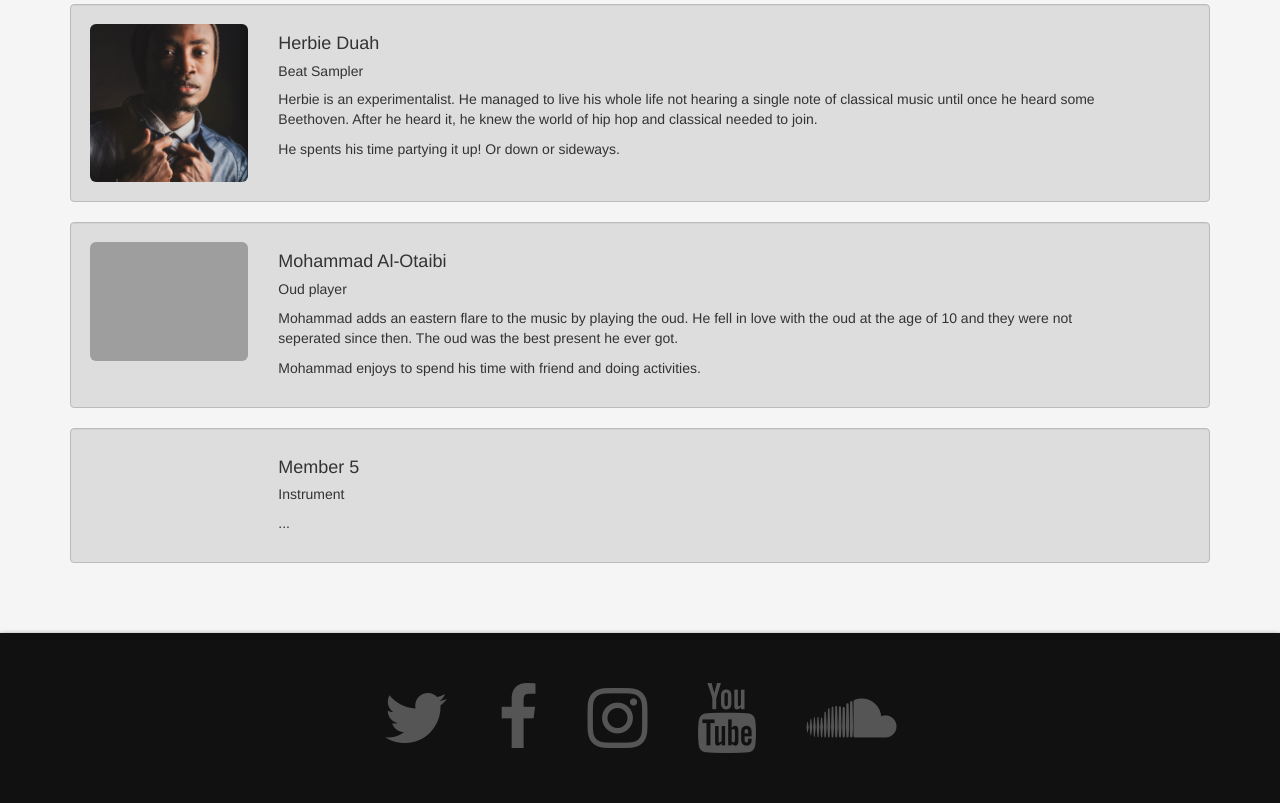
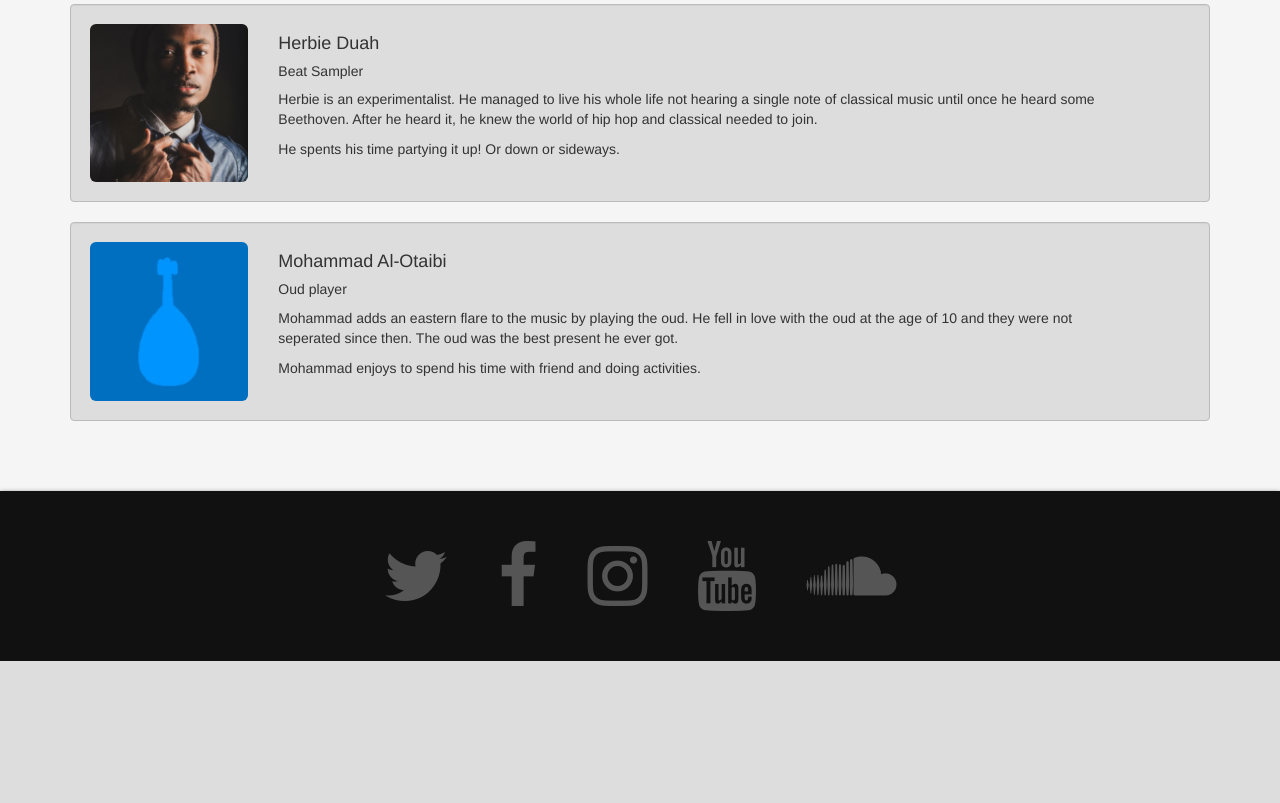
Before and after one commit to jpoehnelt/cs399-band, a Django app: page /members in a window 1280 px wide. Shown: the part 764-1567 px from the top of the page. After the commit the page ends 1425 px from the top, so only its background shows below. Run offline with Django 3.2, Linux system fonts and the light colour scheme; parts of the project's set-up code (start-up, migrations or seed data) failed here and were passed over; some libraries are stand-ins or nearby versions; grey boxes are pictures that could not be loaded.

Commit message:
mohammad placeholder image, removed extra well & unused images

```diff
--- a/app/templates/members.html
+++ b/app/templates/members.html
@@ -116,21 +116,7 @@
                         He fell in love with the oud at the age
                         of 10 and they were not seperated since then. The oud was the best present he ever got.
                     </p>
-
                     <p>Mohammad enjoys to spend his time with friend and doing activities.</p>
-                </div>
-            </div>
-        </div>
-
-        <div class="well">
-            <div class="row">
-                <div class="col-sm-2">
-                </div>
-                <div class="col-sm-9">
-                    <h4>Member 5</h4>
-                    <h5>Instrument</h5>
-
-                    <p>...</p>
                 </div>
             </div>
         </div>
```
Also changed, not shown: app/static/images/bg.png (deleted), app/static/images/drum.png (deleted), app/static/images/guit.png (deleted), app/static/images/key.png (deleted), app/static/images/mic.png (deleted), app/static/images/mohammad.jpg (added), app/static/images/trump.png (deleted).
